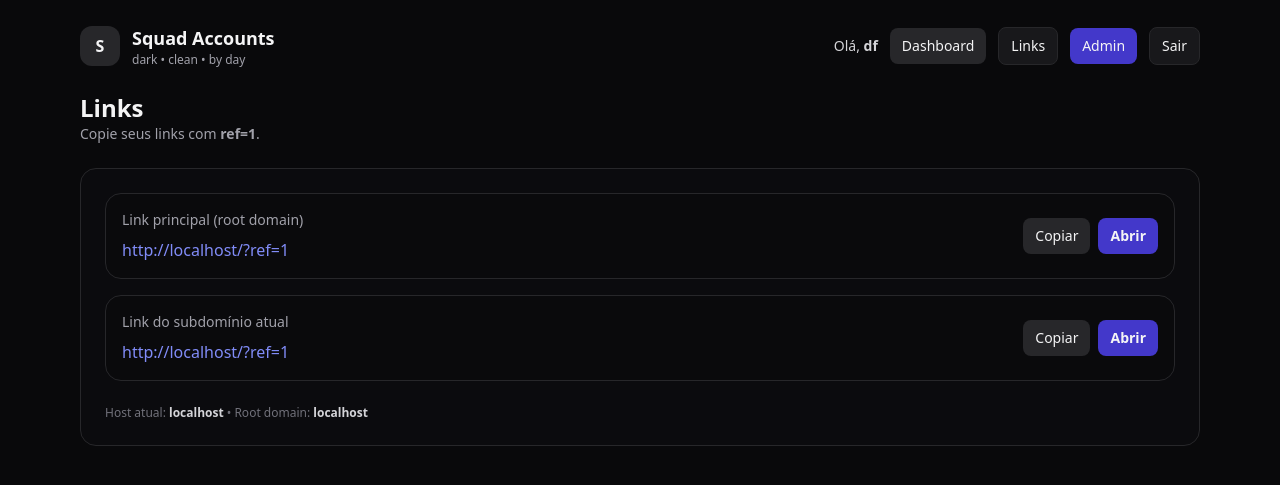
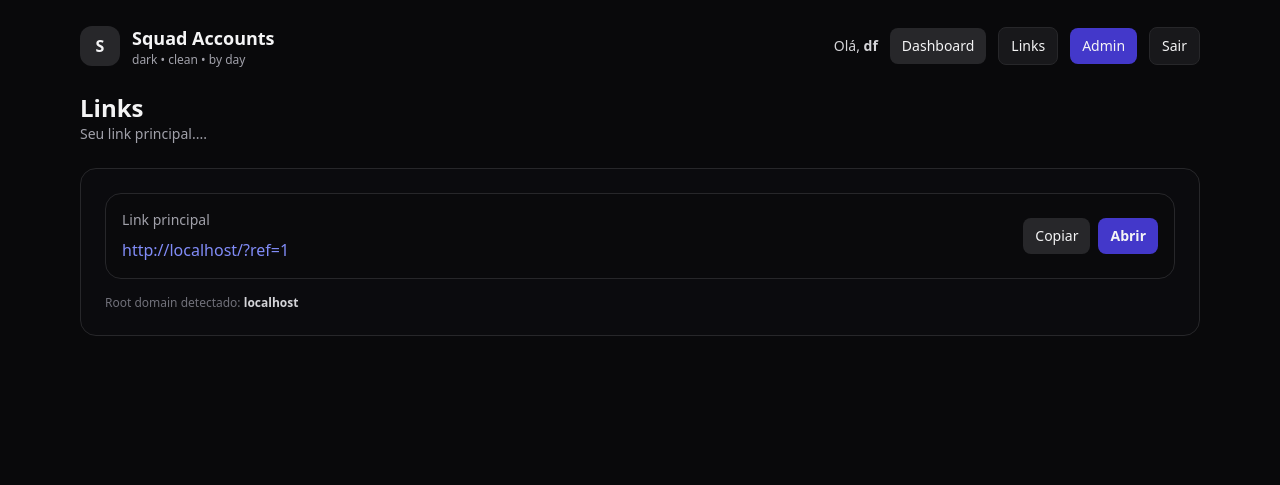
Before and after one commit to italotec/coletor, a Flask app: page /links in a window 1280 px wide. Shown: the top 485 px of the page. Run offline with Flask 3, Linux system fonts and the light colour scheme; a user stored in the database is signed in; some libraries are stand-ins or nearby versions.

Commit message:
ajuste de links.html

```diff
--- a/app/accounts/routes.py
+++ b/app/accounts/routes.py
@@ -9,12 +9,7 @@ def _root_domain_from_host(host: str) -> str:
     """
     Extracts root domain from a hostname.
     Example:
-      sistema.verificacaopro.com -> verificacaopro.com
-
-    Notes:
-    - This uses the "last 2 labels" approach.
-    - Good for verificacaopro.com style domains.
-    - If host is localhost/127.0.0.1 or has no dots, returns host itself.
+      sistema.scopebrazil.com -> scopebrazil.com
     """
     host = (host or "").split(":")[0].strip().lower()
     if not host:
@@ -46,29 +41,18 @@ def dashboard():
 @accounts_bp.get("/links")
 @login_required
 def links_page():
-    # Determine scheme properly behind nginx (X-Forwarded-Proto)
     proto = request.headers.get("X-Forwarded-Proto", request.scheme)
-
     host = request.host or ""
     host_no_port = host.split(":")[0]
+
     root_domain = _root_domain_from_host(host_no_port)
 
-    # Root domain link + ref
+    # ONLY root domain link
     root_link = f"{proto}://{root_domain}/?ref={current_user.id}"
-
-    # Also provide current host link (subdomain) + ref (optional but useful)
-    current_link = f"{proto}://{host_no_port}/?ref={current_user.id}"
-
-    links = [
-        {"label": "Link principal (root domain)", "url": root_link},
-        {"label": "Link do subdomínio atual", "url": current_link},
-    ]
 
     return render_template(
         "links.html",
         title="Links",
-        links=links,
-        root_domain=root_domain,
-        host=host_no_port,
-        proto=proto
+        link=root_link,
+        root_domain=root_domain
     )
--- a/app/templates/links.html
+++ b/app/templates/links.html
@@ -4,22 +4,20 @@
   <div>
     <h1 class="text-2xl font-semibold">Links</h1>
     <p class="text-sm text-zinc-400">
-      Copie seus links com <b>ref={{ current_user.id }}</b>.
+      Seu link principal...</b>.
     </p>
   </div>
 </div>
 
 <div class="rounded-2xl border border-zinc-800 bg-zinc-900/20 p-6">
-  <div class="space-y-4">
-    {% for item in links %}
   <div class="rounded-2xl border border-zinc-800 bg-zinc-950/40 p-4">
     <div class="flex items-center justify-between gap-3">
       <div>
-            <div class="text-sm text-zinc-400">{{ item.label }}</div>
+        <div class="text-sm text-zinc-400">Link principal</div>
         <div class="mt-2">
-              <a href="{{ item.url }}" target="_blank" rel="noopener noreferrer"
+          <a href="{{ link }}" target="_blank" rel="noopener noreferrer"
              class="text-indigo-400 hover:text-indigo-300 break-all">
-                {{ item.url }}
+            {{ link }}
           </a>
         </div>
       </div>
@@ -27,21 +25,20 @@
       <div class="flex items-center gap-2 shrink-0">
         <button type="button"
           class="px-3 py-2 rounded-lg bg-zinc-800 hover:bg-zinc-700 text-sm"
-              onclick="copyText('{{ item.url | e }}', this)">
+          onclick="copyText('{{ link | e }}', this)">
           Copiar
         </button>
-            <a href="{{ item.url }}" target="_blank" rel="noopener noreferrer"
+
+        <a href="{{ link }}" target="_blank" rel="noopener noreferrer"
           class="px-3 py-2 rounded-lg bg-indigo-700 hover:bg-indigo-600 text-sm font-semibold">
           Abrir
         </a>
       </div>
     </div>
   </div>
-    {% endfor %}
-  </div>
 
-  <div class="mt-6 text-xs text-zinc-500">
-    Host atual: <b class="text-zinc-300">{{ host }}</b> • Root domain: <b class="text-zinc-300">{{ root_domain }}</b>
+  <div class="mt-4 text-xs text-zinc-500">
+    Root domain detectado: <b class="text-zinc-300">{{ root_domain }}</b>
   </div>
 </div>
 
@@ -49,22 +46,18 @@
   async function copyText(text, btn) {
     try {
       await navigator.clipboard.writeText(text);
-      const old = btn.innerText;
-      btn.innerText = "Copiado!";
-      setTimeout(() => btn.innerText = old, 900);
     } catch (e) {
-      // fallback for older browsers
       const ta = document.createElement("textarea");
       ta.value = text;
       document.body.appendChild(ta);
       ta.select();
       document.execCommand("copy");
       document.body.removeChild(ta);
+    }
 
     const old = btn.innerText;
     btn.innerText = "Copiado!";
     setTimeout(() => btn.innerText = old, 900);
   }
-  }
 </script>
 {% endblock %}
```
Lines whose indentation alone changed are shown as unchanged.
